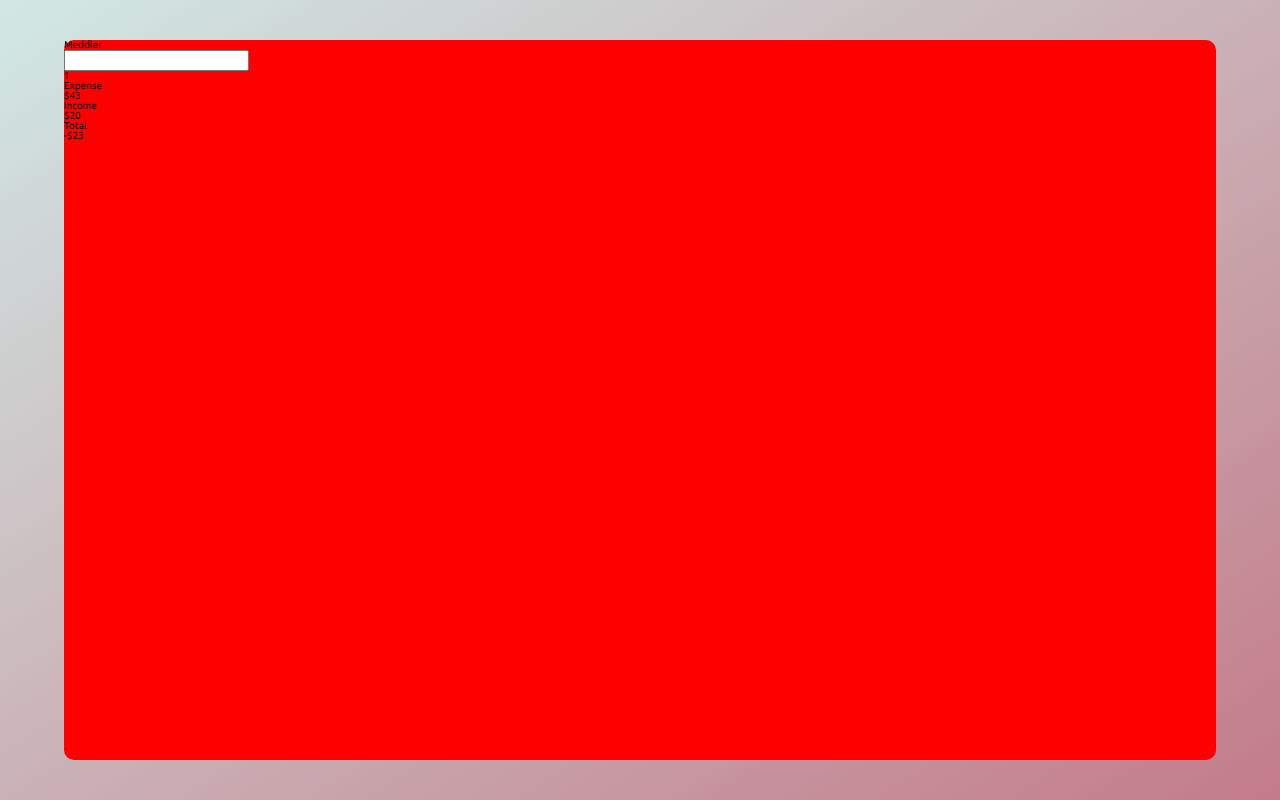
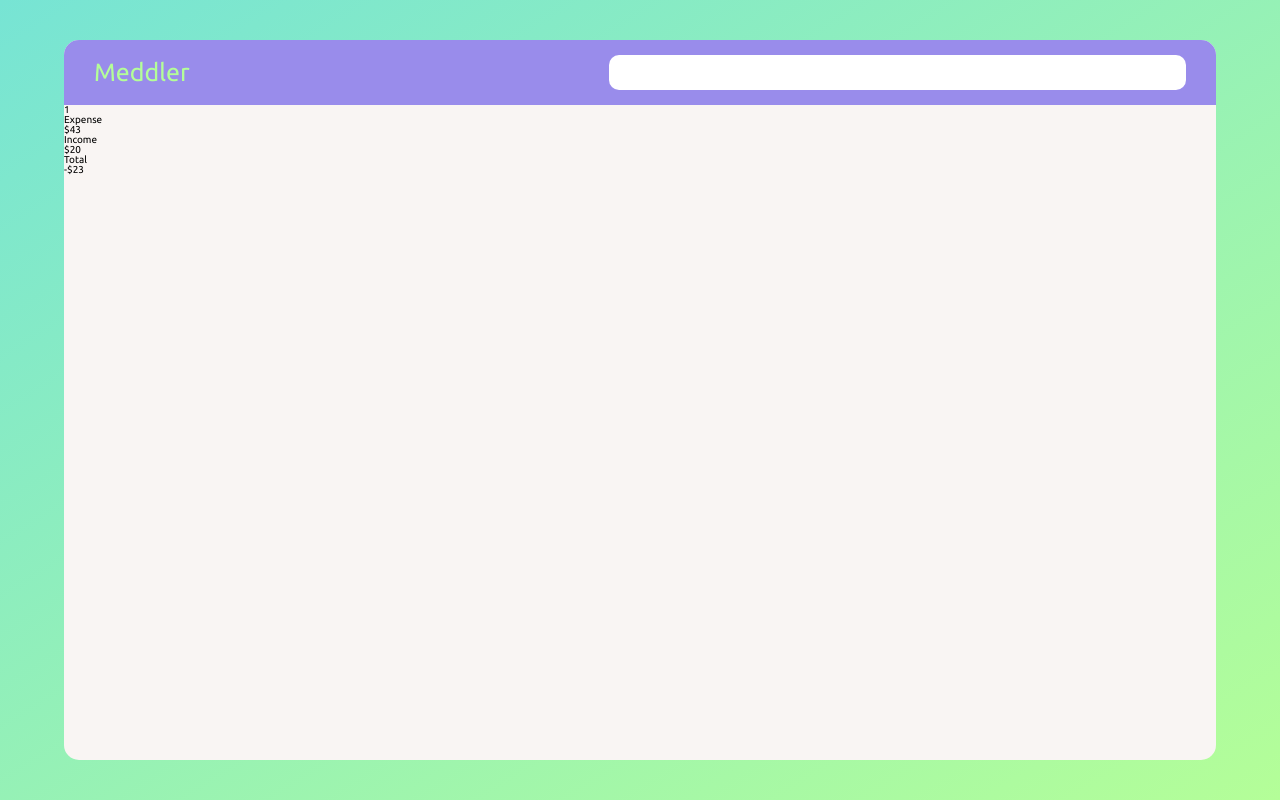
Before and after one commit to SumiSeo/pwa-react-app, a React (Create React App) app: page / in a window 1280 px wide. Built offline with nearby package versions, Linux system fonts and the light colour scheme.

Commit message:
bug(navigation): type of input placeholder

```diff
--- a/package.json
+++ b/package.json
@@ -3,6 +3,11 @@
   "version": "0.1.0",
   "private": true,
   "dependencies": {
+    "@fortawesome/fontawesome-svg-core": "^1.2.36",
+    "@fortawesome/free-brands-svg-icons": "^5.15.4",
+    "@fortawesome/free-regular-svg-icons": "^5.15.4",
+    "@fortawesome/free-solid-svg-icons": "^5.15.4",
+    "@fortawesome/react-fontawesome": "^0.1.16",
     "@testing-library/jest-dom": "^5.15.0",
     "@testing-library/react": "^11.2.7",
     "@testing-library/user-event": "^12.8.3",
--- a/src/components/NavBar.tsx
+++ b/src/components/NavBar.tsx
@@ -1,14 +1,20 @@
 import React from "react";
+import { FontAwesomeIcon } from "@fortawesome/react-fontawesome";
+import { faSearch } from "@fortawesome/free-solid-svg-icons";
+const searchIcon = <FontAwesomeIcon icon={faSearch} />;
+console.log(searchIcon);
+console.log(typeof searchIcon);
+interface Placeholder {}
 
 const NavBar: React.FC = () => {
   return (
     <div>
       <nav>
         <div className="nav__link">
-          <h2>Meddler</h2>
+          <h2 className="nav__logo">Meddler</h2>
         </div>
         <div className="nav__link">
-          <input type="text" />
+          <input className="nav__input" type="text" />
         </div>
       </nav>
     </div>
--- a/src/sass/_app.scss
+++ b/src/sass/_app.scss
@@ -6,9 +6,10 @@
   &__container {
     display: flex;
     flex-direction: column;
+    background-color: $container;
     width: 90%;
-    background-color: red;
-    border-radius: 10px;
+    border-radius: 15px;
     height: 90vh;
+    overflow: hidden;
   }
 }
--- a/src/sass/_base.scss
+++ b/src/sass/_base.scss
@@ -8,5 +8,6 @@ html {
 
 body {
   font-family: "Ubuntu", sans-serif;
-  background-image: linear-gradient(to right bottom, $skyblue, $pink);
+  background-image: linear-gradient(to right bottom, $skyblue, $green);
+  box-sizing: inherit;
 }
--- a/src/sass/_navigation.scss
+++ b/src/sass/_navigation.scss
@@ -0,0 +1,29 @@
+nav {
+  display: flex;
+  align-items: center;
+  justify-content: space-between;
+  padding: 1.5rem 1rem;
+  background-color: $purple;
+}
+.nav {
+  &__link {
+    margin: 0 2rem;
+  }
+  &__logo {
+    font-size: 2.5rem;
+    font-weight: 200;
+    color: white;
+    transition: all 0.4s;
+    cursor: pointer;
+    color: $green;
+    &:hover {
+      color: $skyblue;
+    }
+  }
+  &__input {
+    outline: none;
+    padding: 10px 20rem;
+    border-radius: 10px;
+    border: none;
+  }
+}
--- a/src/sass/_variables.scss
+++ b/src/sass/_variables.scss
@@ -1,4 +1,5 @@
-$skyblue: #d1e8e4;
-$pink: #c37b89;
-$green: #bccc9a;
-$yellow: EAE7C6;
+$skyblue: #77e4d4;
+$green: #b4fe98;
+$purple: #998ceb;
+$yellow: #fbf46d;
+$container: #f9f5f3;
```
Also changed, not shown: 1 other file (tests, documents, lock files or other folders).
